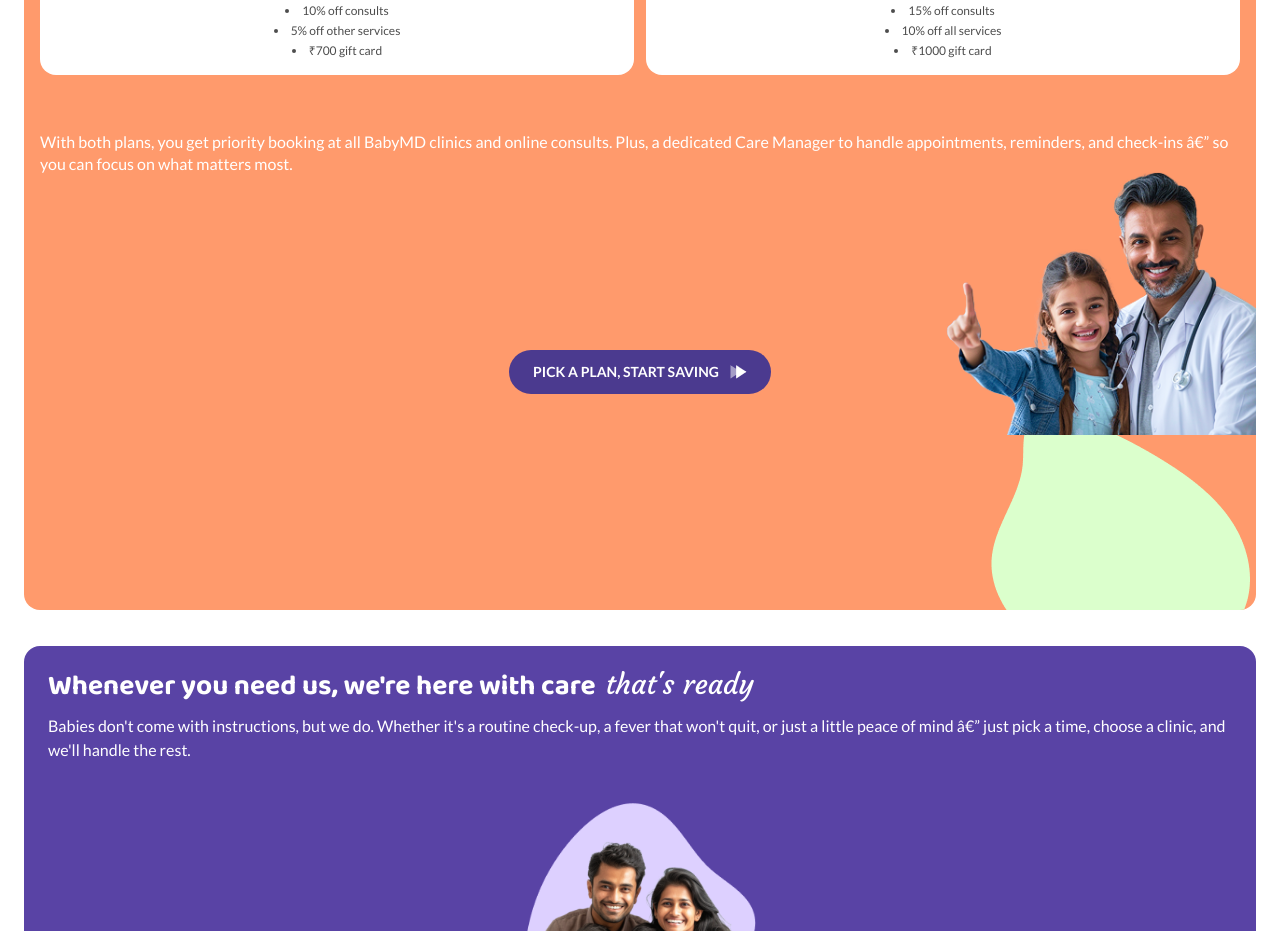
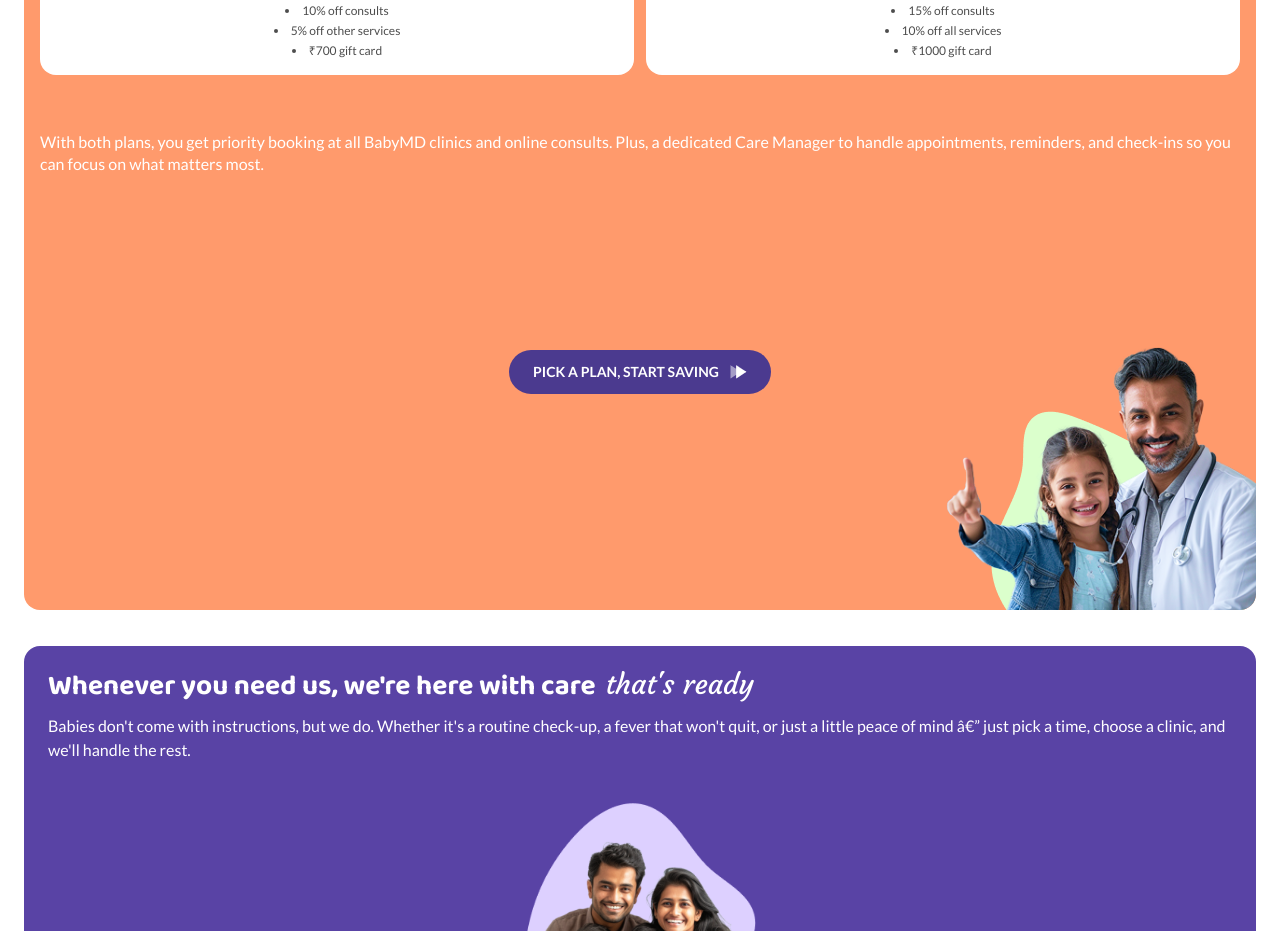
Before and after one commit to pinkldevops2/babymd, a Next.js app: page / in a window 1280 px wide. Shown: the part 9460-10391 px from the top of the page. Built offline with nearby package versions, Linux system fonts and the light colour scheme.

Commit message:
Home Page V4

```diff
--- a/src/app/page.js
+++ b/src/app/page.js
@@ -1188,7 +1188,7 @@ export default function Home() {
             >
               With both plans, you get priority booking at all BabyMD clinics and
               online consults. Plus, a dedicated Care Manager to handle
-              appointments, reminders, and check-ins â€” so you can focus on what
+              appointments, reminders, and check-ins so you can focus on what
               matters most.
             </p>
 
@@ -1211,14 +1211,14 @@ export default function Home() {
               <Image
                 src={Premiumlayer}
                 alt="Background shape"
-                className=" top-205  right-1.5 absolute"
+                className=" top-205  right-1.5 absolute bottom-[-20px]"
               />
               <Image
                 src={PremiumlayerImg}
                 alt="Doctor and Child"
                 width={320}
                 height={200}
-                className="absolute right-0 transform -translate-y-80 mt-10 "
+                className="absolute right-0 mt-10 bottom-0"
               />
             </div>
           </div>
```
